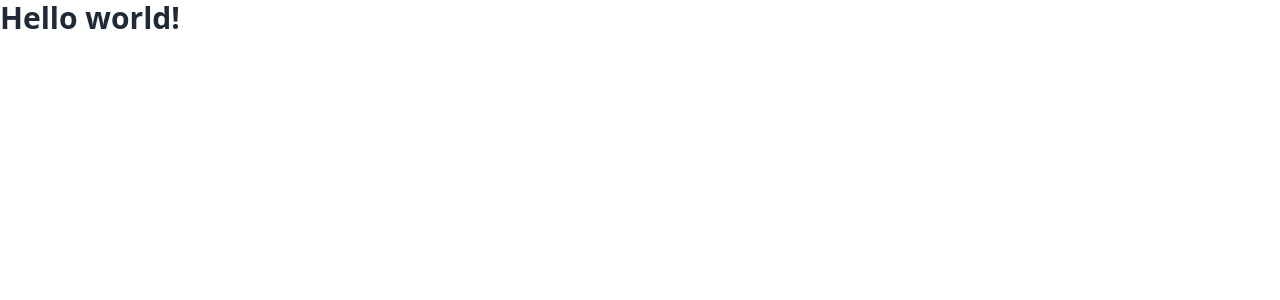
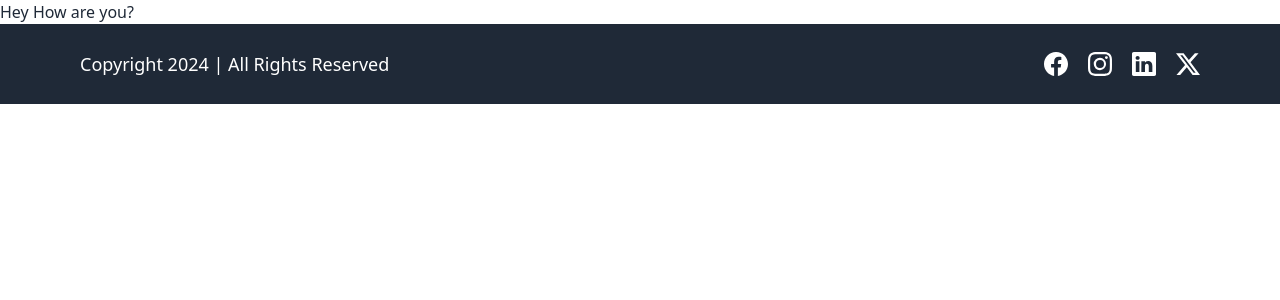
Before and after one commit to therajusah/LMS-Platform, a React (Vite) app in the folder LMS-frontend/: page / in a window 1280 px wide. Shown: the top 300 px of the page. Built offline with nearby package versions, Linux system fonts and the light colour scheme.

Commit message:
"Add Home page using React Router"

```diff
--- a/LMS-frontend/src/App.jsx
+++ b/LMS-frontend/src/App.jsx
@@ -1,13 +1,15 @@
 import "./App.css";
 
+import { Route, Routes } from "react-router-dom";
+
+import Home from "./pages/Home";
+
 const App = () => {
-
   return (
-  <h1 className="text-3xl font-bold">
-    Hello world!
-    </h1>
-
-)
+    <Routes>
+      <Route path="/" element={<Home />} />
+    </Routes>
+  );
 };
 
 export default App;
--- /dev/null
+++ b/LMS-frontend/src/layouts/HomeLayout.jsx
@@ -0,0 +1,14 @@
+
+
+import Footer from "../components/Footer"
+
+const HomeLayout = ({ children }) => {
+  return (
+    <>
+    {children}
+    <Footer />
+    </>
+  );
+}
+
+export default HomeLayout
--- /dev/null
+++ b/LMS-frontend/src/pages/Home.jsx
@@ -0,0 +1,13 @@
+
+import HomeLayout from '../layouts/HomeLayout';
+
+const Home = () => {
+  return (
+    <HomeLayout>
+    <div>Hey How are you?</div>
+    </HomeLayout>
+
+  )
+}
+
+export default Home;
```
